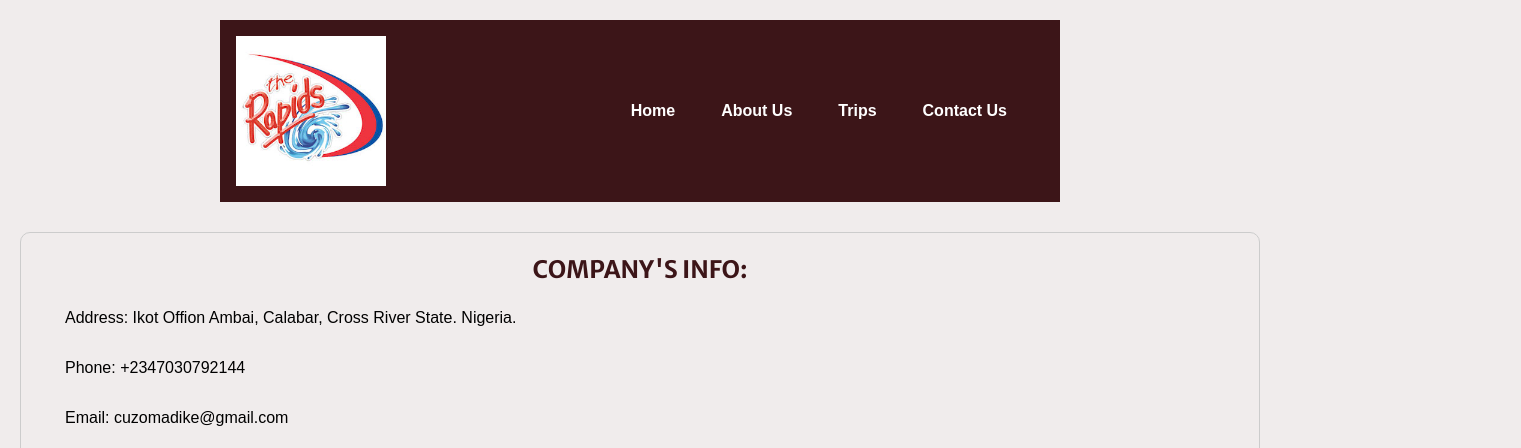
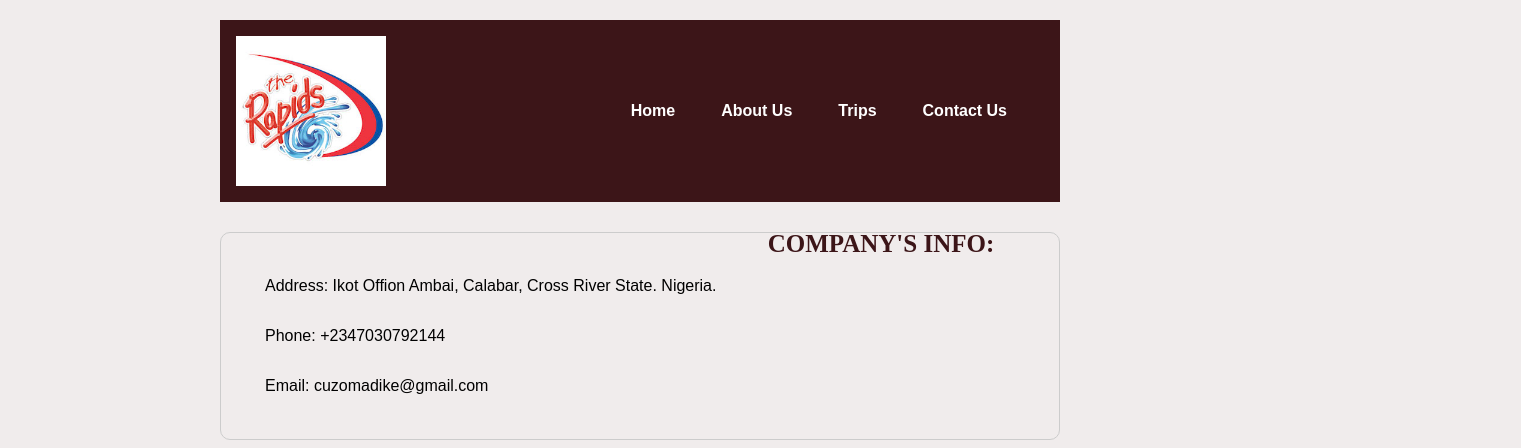
Before and after one commit to vector-cu/wdd130, a plain HTML site: page wwr/contact.html in a window 1280 px wide. Shown: the top 448 px of the page, 1521 px wide, since content can reach past the window. Drawn offline with Linux system fonts and the light colour scheme.

Commit message:
contact us

```diff
--- a/wwr/contact.html
+++ b/wwr/contact.html
@@ -11,6 +11,7 @@
     <link href="https://fonts.googleapis.com/css2?family=Merriweather+Sans:ital,wght@0,300..800;1,300..800&family=Questrial&display=swap" rel="stylesheet">
     <link rel="stylesheet" href="styles/rafting.css">
 </head>
+<main>
 <body>
     <header>
         <img src="images/wwr-logo.png" alt="Rafting Company Logo">
@@ -25,7 +26,7 @@
 
     <!-- Company Info -->
     <div class="company-info">
-      <h3>COMPANY'S INFO:</h3>
+      <h1>COMPANY'S INFO:</h1>
       <p>Address: Ikot Offion Ambai, Calabar, Cross River State. Nigeria.</p>
       <p>Phone: +2347030792144</p>
       <p>Email: cuzomadike@gmail.com</p>
@@ -56,10 +57,10 @@
       <h3>HAVE A QUESTION? FILL OUT THE FORM BELOW!</h3>
 
       <label for="name">NAME:</label>
-      <input type="text" id="name" name="fullname">
+      <input type="text" id="name" name="name">
 
       <label for="email">EMAIL:</label>
-      <input type="email" id="email" name ="useremail">
+      <input type="email" id="email" name ="email">
 
       <div class="message-purpose">
         <p>PURPOSE OF MESSAGE</p>
@@ -92,4 +93,5 @@
         </nav>
 </footer>
 </body>
+</main>
 </html>
--- a/wwr/styles/rafting.css
+++ b/wwr/styles/rafting.css
@@ -313,3 +313,10 @@ body {
 .contact-form button:hover {
   background-color: var(--accent1-color);
 }
+
+.company-info h1 {
+  margin-top: 210px;
+  color: var(--primary-color);
+  font-size: 25px;
+  font-family: merriweather;
+}
```
